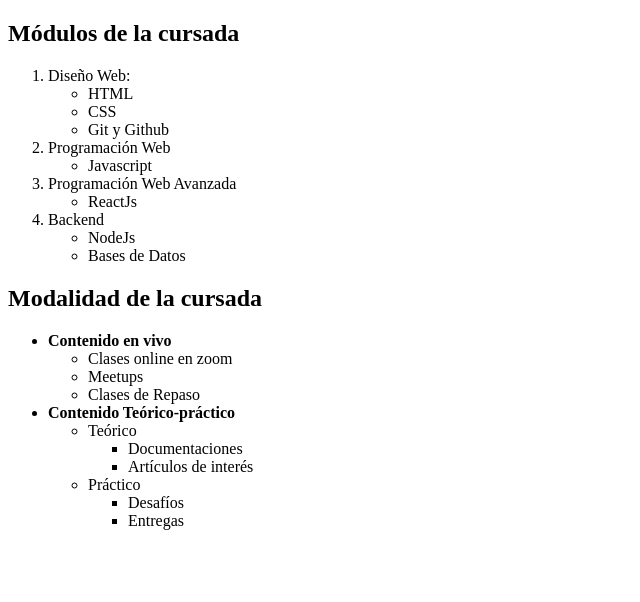
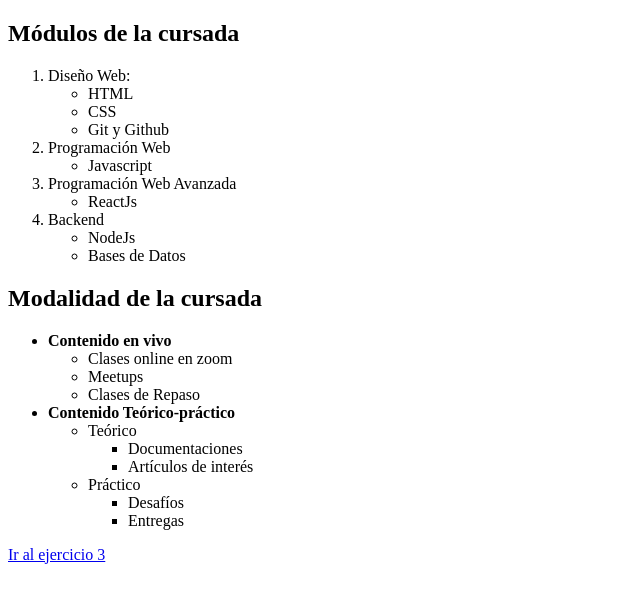
Before and after one commit to Gyboq/E1_nucba, a plain HTML site: page ejercicio-2.html in a window 1280 px wide. Shown: the part 60-662 px from the top of the page, without its empty margins (0-640 px from the left). Drawn offline with Linux system fonts and the light colour scheme.

Commit message:
ejercicio2_final

```diff
--- a/ejercicio-2.html
+++ b/ejercicio-2.html
@@ -57,5 +57,7 @@
                     </ul>
             </ul>
     </ul>
+
+    <a href="./ejercicio-3.html"> Ir al ejercicio 3</a>
 </body>
 </html>
```
